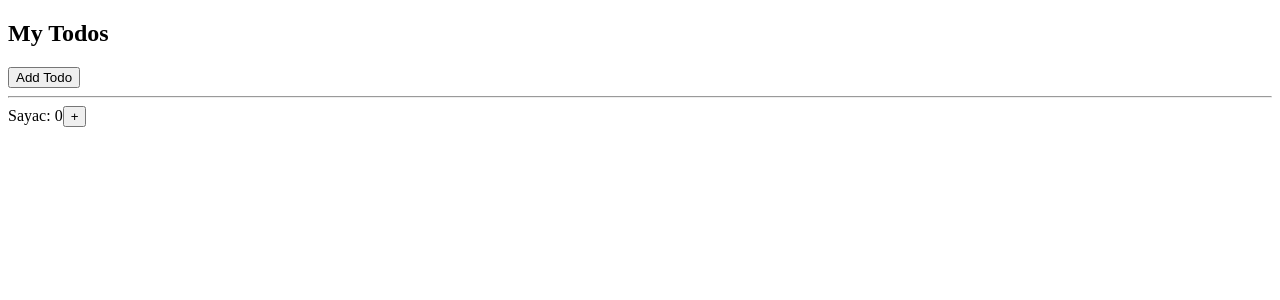
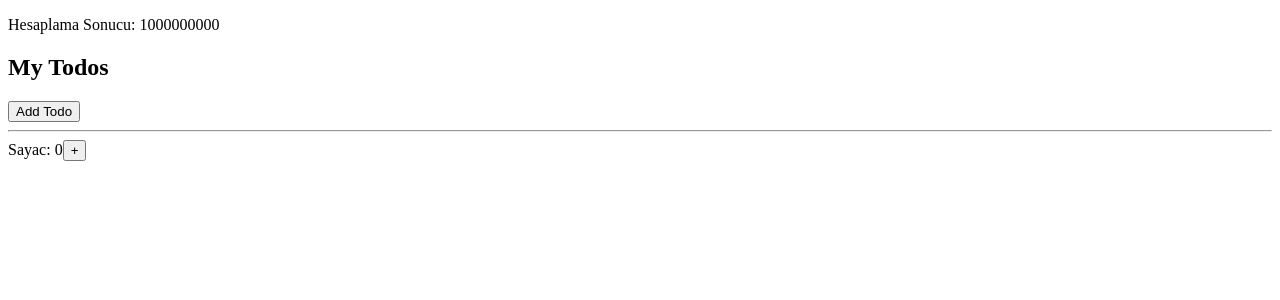
Before and after one commit to OrkhanAsgarov/ders14, a React (Create React App) app: page / in a window 1280 px wide. Shown: the top 300 px of the page. Built offline with nearby package versions, Linux system fonts and the light colour scheme.

Commit message:
usememo ornek

```diff
--- a/src/App.js
+++ b/src/App.js
@@ -1,9 +1,18 @@
 import React from "react";
 import Todos from "./Todos";
+
+const cokZamanAlanFonksiyon = (num) => {
+  console.log("Hesaplama yapiliyor...");
+  for (let i = 0; i < 1000000000; i++) {
+    num += 1;
+  }
+  return num;
+};
 
 function App() {
   const [sayac, sayacGuncelle] = React.useState(0);
   const [todos, setTodos] = React.useState([]);
+  const hesaplamaSonucu = React.useMemo(() => cokZamanAlanFonksiyon(sayac), [todos, sayac]);
 
   const increment = () => {
     sayacGuncelle((oncekiSayac) => oncekiSayac + 1);
@@ -15,6 +24,7 @@ function App() {
 
   return (
     <>
+      <p>Hesaplama Sonucu: {hesaplamaSonucu}</p>
       <Todos todos={todos} addTodo={addTodo} />
       <hr />
       <div>
@@ -23,6 +33,8 @@ function App() {
       </div>
     </>
   );
-}
+};
+
+
 
 export default App;
```
